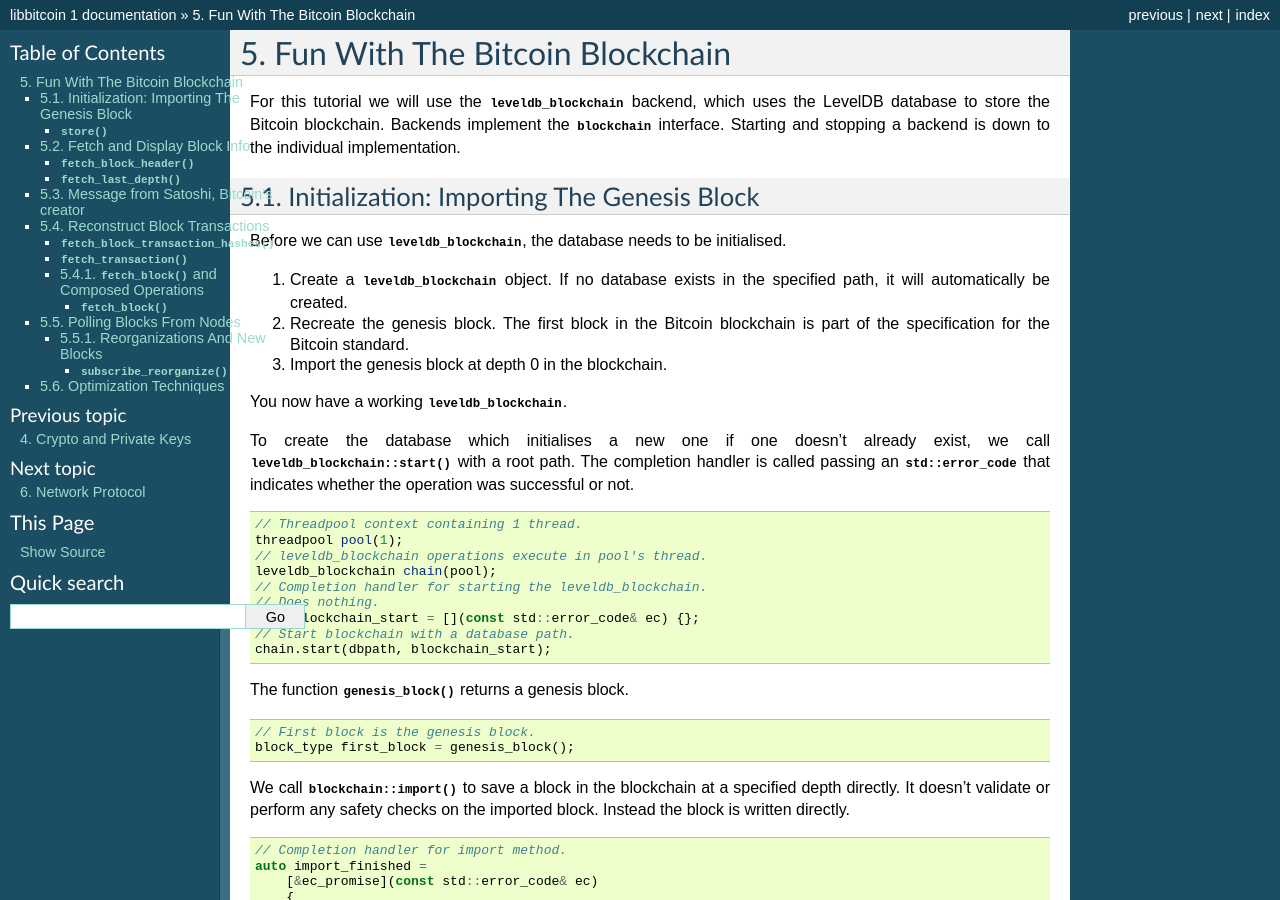
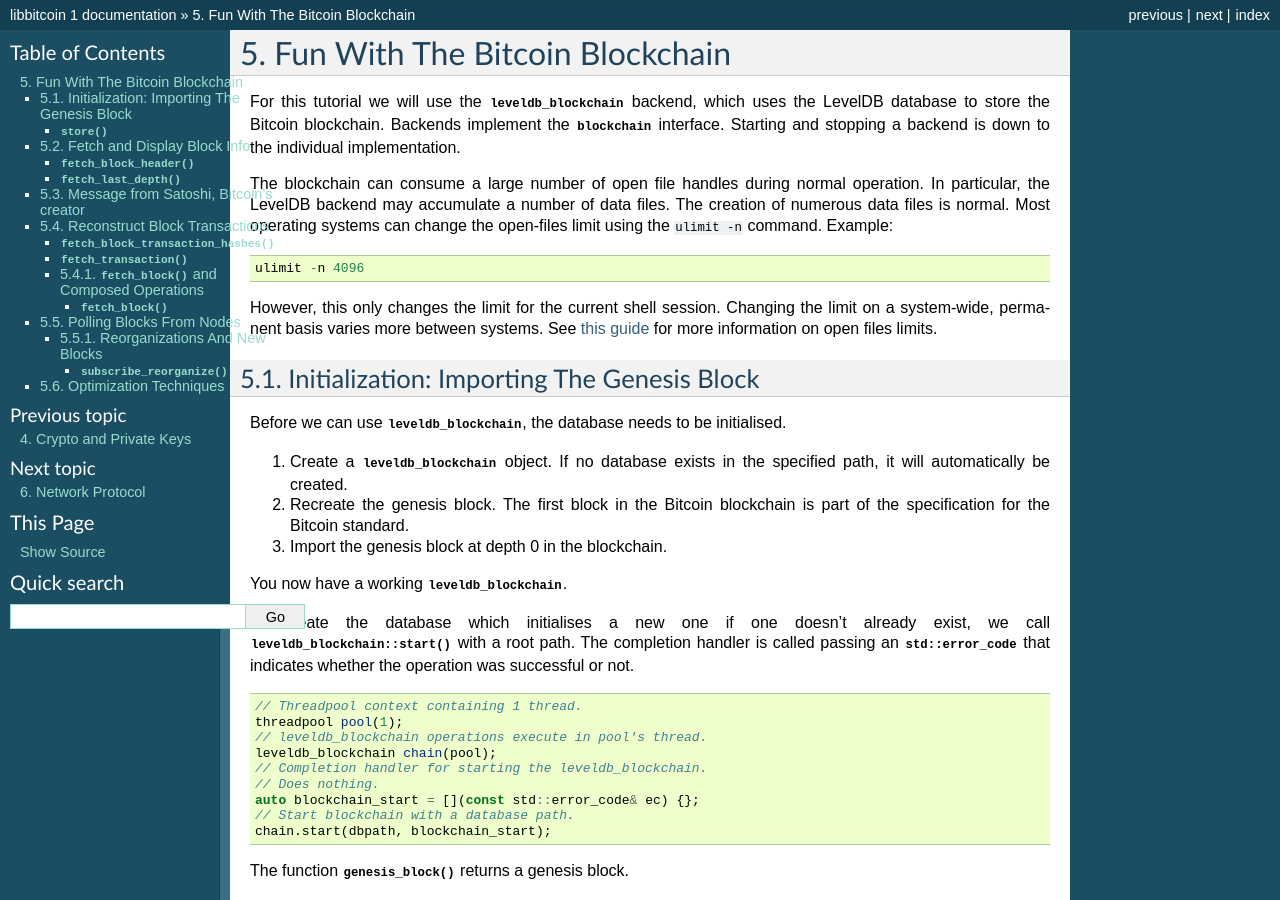
Before and after one commit to libbitcoin/libbitcoin-system, a Sphinx documentation site: the page built from doc/sphinx/blockchain.rst, in a window 1280 px wide and 900 px high. Built offline with Sphinx 7.4.7, drawn with Linux system fonts in a browser that asks for light colours; pages that are not in the unit, such as notebooks, are missing from menus.

Commit message:
doc: add section about file limits.

```diff
--- a/doc/sphinx/blockchain.rst
+++ b/doc/sphinx/blockchain.rst
@@ -8,6 +8,19 @@ For this tutorial we will use the :class:`leveldb_blockchain` backend, which
 uses the LevelDB database to store the Bitcoin blockchain.
 Backends implement the :class:`blockchain` interface. Starting and stopping
 a backend is down to the individual implementation.
+
+The blockchain can consume a large number of open file handles during normal
+operation. In particular, the LevelDB backend may accumulate a number of data
+files. The creation of numerous data files is normal. Most operating
+systems can change the open-files limit using the ``ulimit -n`` command.
+Example::
+
+    ulimit -n 4096
+
+However, this only changes the limit for the current shell session. Changing the
+limit on a system-wide, permanent basis varies more between systems. See
+`this guide <http://docs.basho.com/riak/latest/cookbooks/Open-Files-Limit/>`_
+for more information on open files limits.
 
 Initialization: Importing The Genesis Block
 ===========================================
```
